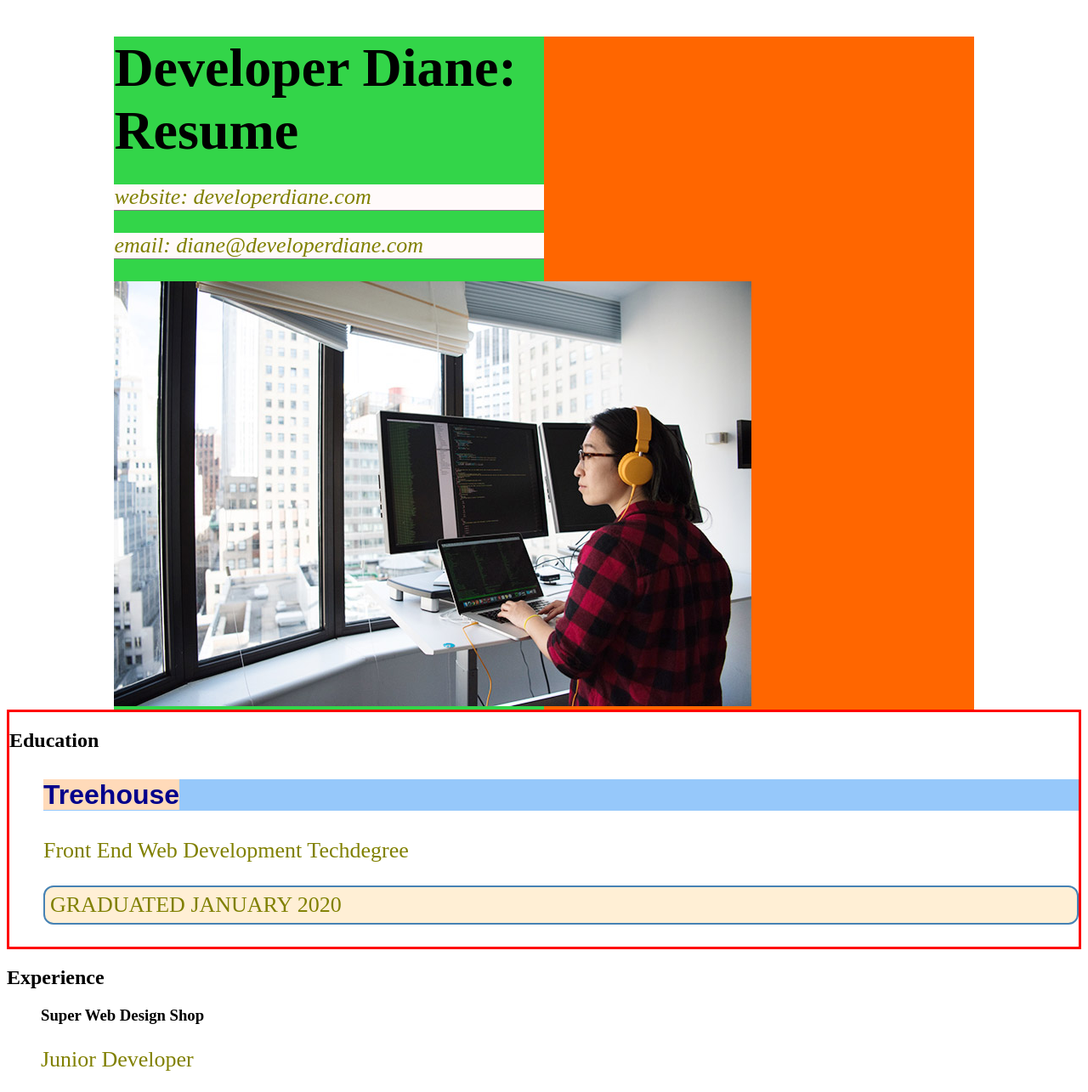
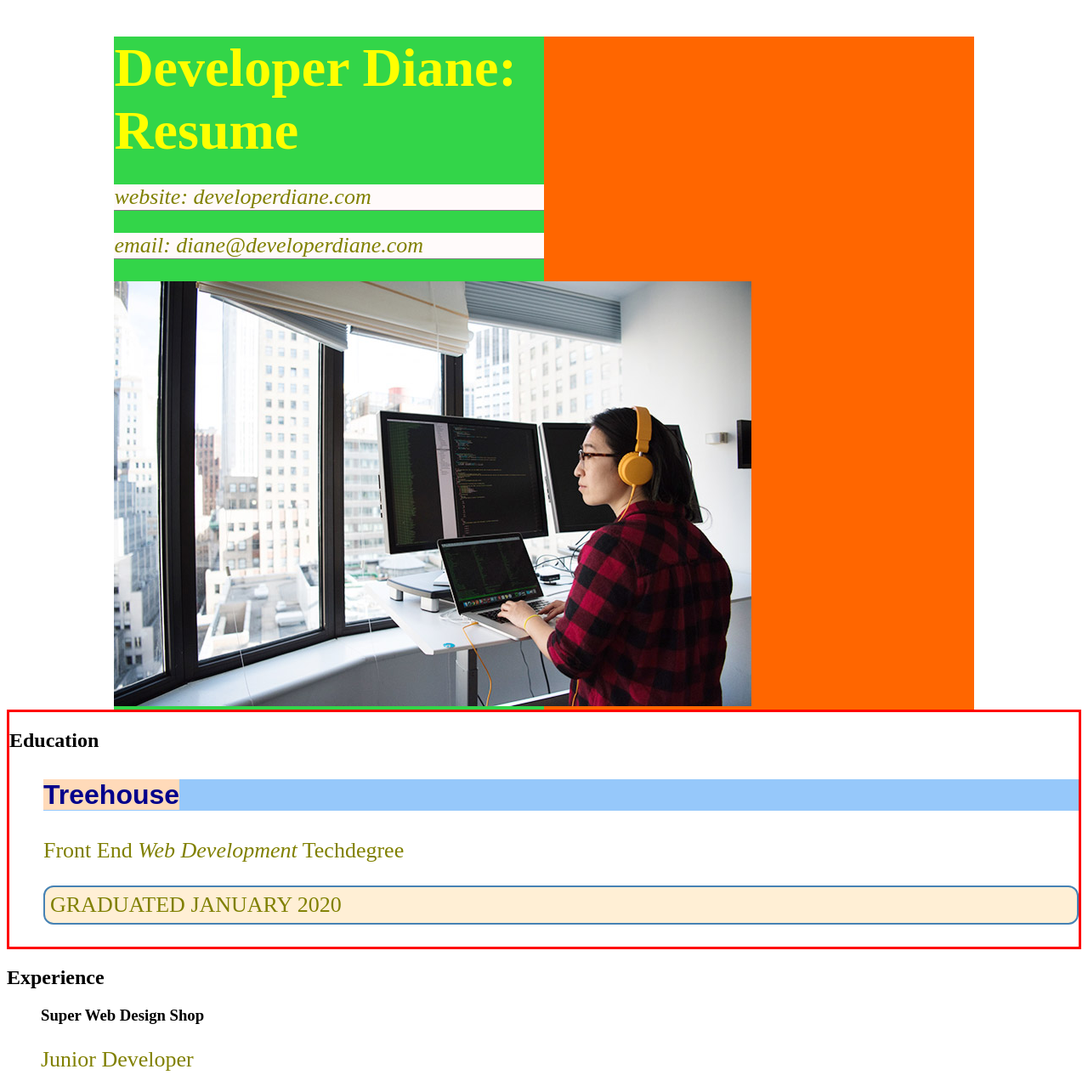
Before and after one commit to jl4syth/td-unit2-css-basics-project-files, a plain HTML site: page stage02-begin/index.html in a window 1280 px wide. Shown: the top 1285 px of the page at 85% size. Drawn offline with Linux system fonts and the light colour scheme.

Commit message:
Learning about the cascade and inherited properties.

```diff
--- a/stage02-begin/css/style.css
+++ b/stage02-begin/css/style.css
@@ -5,6 +5,9 @@ html {
 h1 {
     font-size: 4rem;
     margin-bottom: 1.5rem;
+}
+#heading {
+    color: yellow;
 }
 p {
     color: olive;
--- a/stage02-begin/index.html
+++ b/stage02-begin/index.html
@@ -10,7 +10,7 @@
   <main>
     <header>
       <div id="header-box">
-        <h1>Developer Diane: Resume</h1>
+        <h1 id="heading">Developer Diane: Resume</h1>
         <address>
           <p>website: developerdiane.com</p>
           <p>email: diane@developerdiane.com</p>
@@ -23,7 +23,7 @@
       <ul>
         <li>
           <h3><a href="https://teamtreehouse.com">Treehouse</a></h3>
-          <p>Front End Web Development Techdegree</p>
+          <p>Front End <em>Web Development</em> Techdegree</p>
           <p class="date special">Graduated January 2020</p>
         </li>
       </ul>
```
